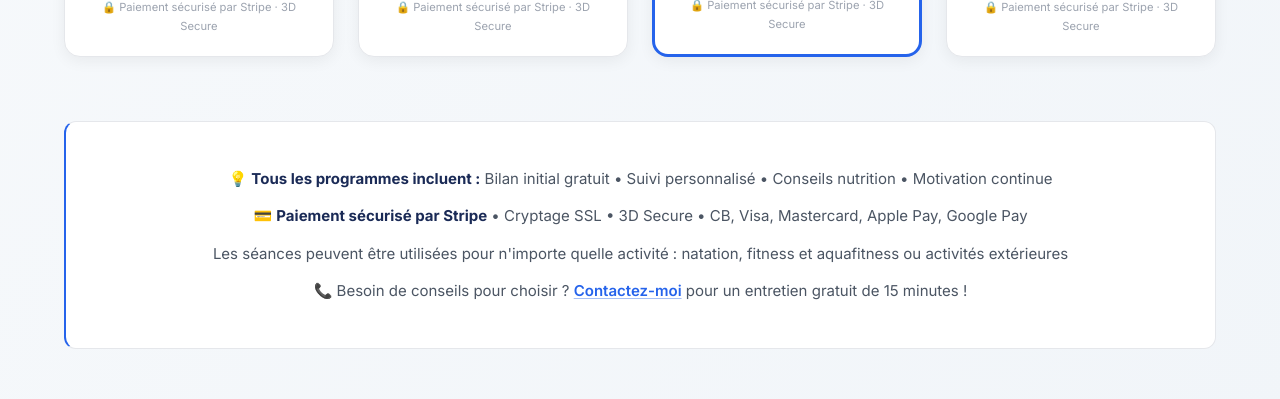
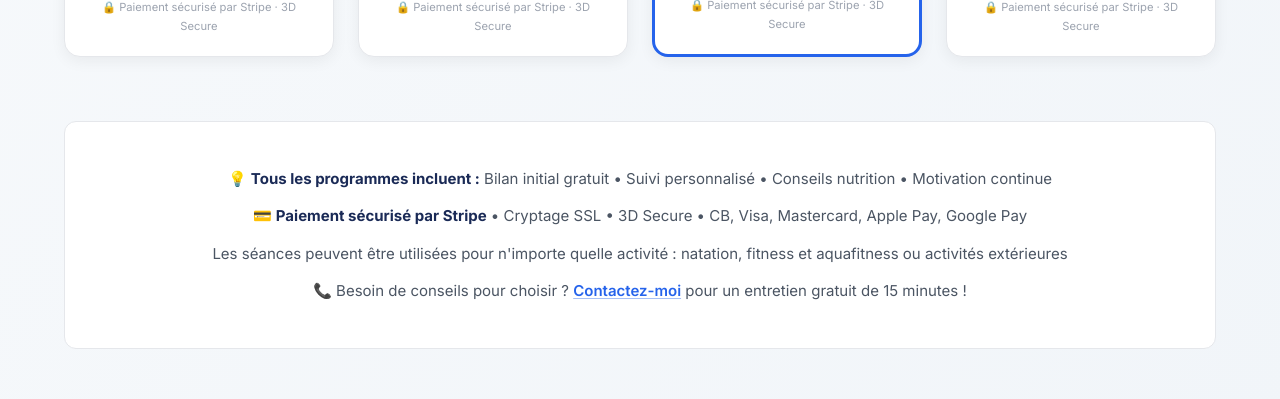
Before and after one commit to Unvodka/Coaching-and-Sport, a Next.js app: page / in a window 1280 px wide. Shown: the part 3240-3639 px from the top of the page. Built offline with nearby package versions, Linux system fonts and the light colour scheme; no server answers.

Commit message:
style: uniform border on InfoNote, remove blue left accent

```diff
--- a/components/InfoNote.tsx
+++ b/components/InfoNote.tsx
@@ -6,7 +6,7 @@ export default function InfoNote() {
   const { t } = useLanguage();
 
   return (
-    <div className="bg-white p-8 rounded-xl mt-12 border border-gray-200 border-l-2 border-l-brand-blue text-center">
+    <div className="bg-white p-8 rounded-xl mt-12 border border-gray-200 text-center">
       <p className="my-3 text-gray-600 leading-[1.7] text-[0.9375rem]">
         💡 <strong className="text-heading">{t("info.programsInclude")}</strong>{" "}
         {t("info.programsDetails")}
```
